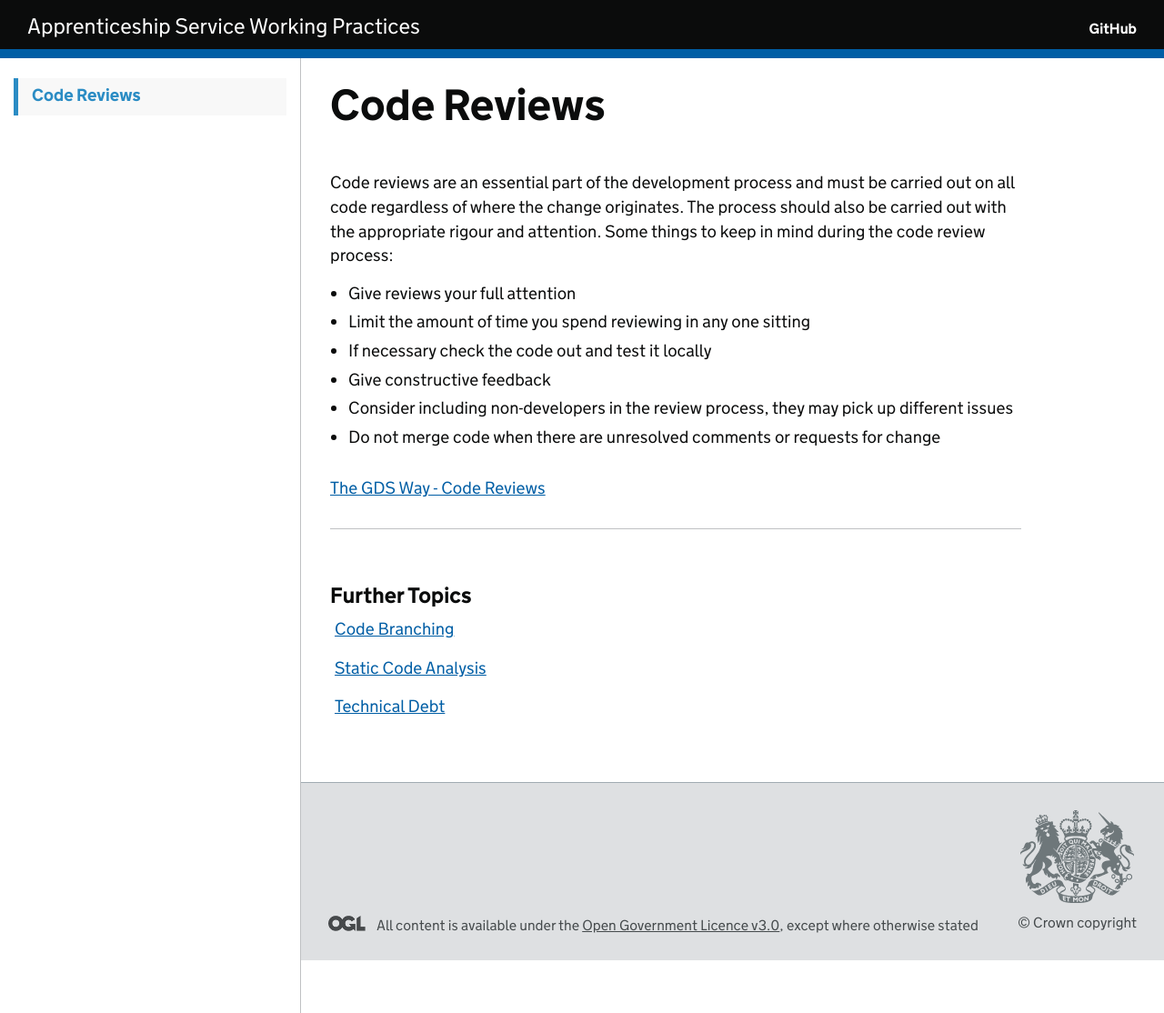
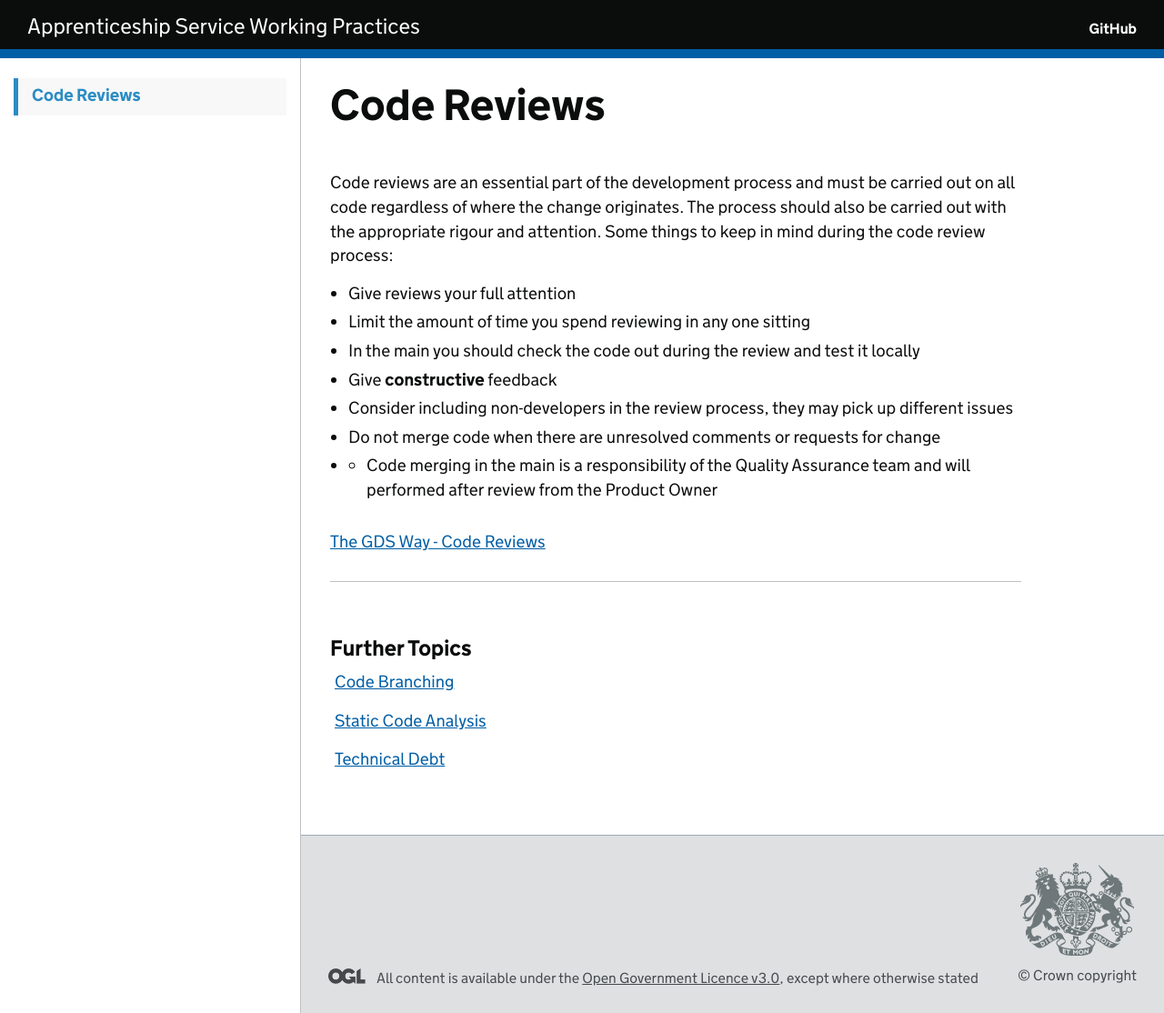
Before and after one commit to SkillsFundingAgency/das-technical-guidance, a Jekyll site: the page built from collections/_development/code-reviews.md, in a window 1280 px wide. Shown: the whole page at 91% size. Built offline with Jekyll 4.4.1, drawn with Linux system fonts in a browser that asks for light colours.

Commit message:
Content changed to reflect comments from code review

```diff
--- a/collections/_development/code-reviews.md
+++ b/collections/_development/code-reviews.md
@@ -10,9 +10,10 @@ Code reviews are an essential part of the development process and must be carrie
 
 * Give reviews your full attention
 * Limit the amount of time you spend reviewing in any one sitting
-* If necessary check the code out and test it locally
-* Give constructive feedback
+* In the main you should check the code out during the review and test it locally
+* Give **constructive** feedback
 * Consider including non-developers in the review process, they may pick up different issues
 * Do not merge code when there are unresolved comments or requests for change
+* * Code merging in the main is a responsibility of the Quality Assurance team and will performed after review from the Product Owner
 
 [The GDS Way - Code Reviews](ds-way.cloudapps.digital/manuals/code-review-guidelines.html)
```
Also changed, not shown: README.md.
